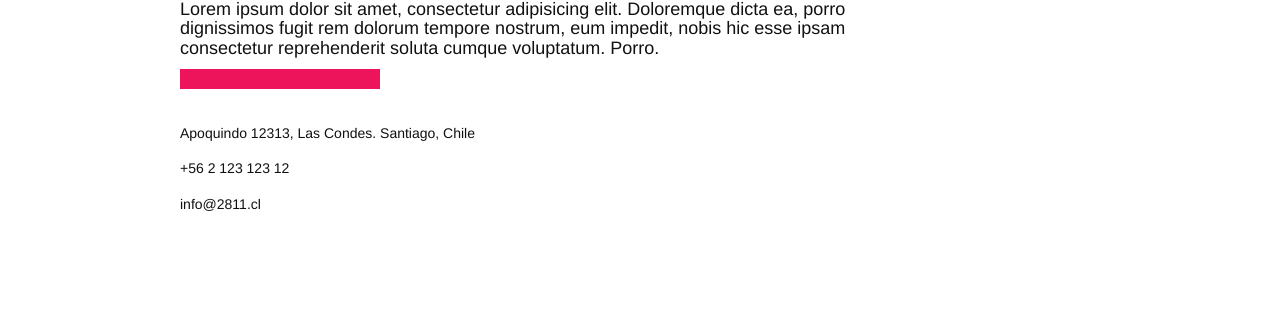
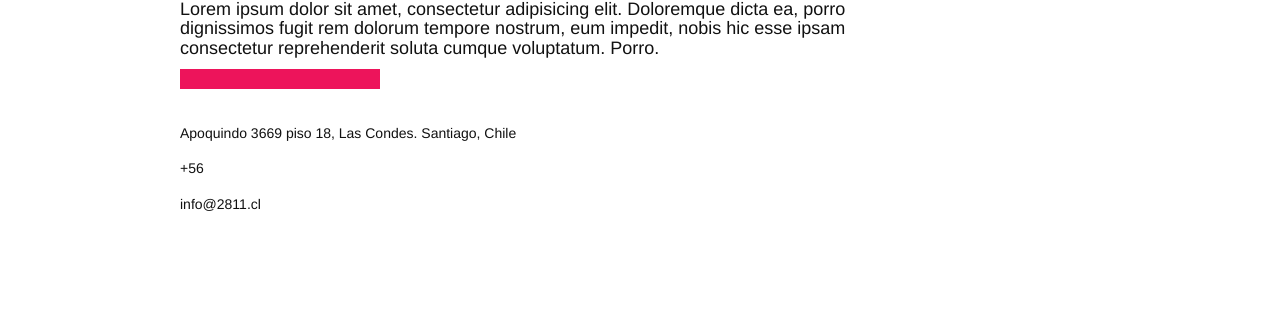
Before and after one commit to 2811Chile/2811Chile.github.io, a Jekyll site: the page built from contacto.md, in a window 1280 px wide. Shown: the part 255-572 px from the top of the page. Built offline with Jekyll 4.4.1, drawn with Linux system fonts in a browser that asks for light colours; nearby versions of some CDN libraries; some web fonts are replaced.

Commit message:
Updated Contacto

```diff
--- a/contacto.md
+++ b/contacto.md
@@ -1,13 +1,13 @@
 ---
 title: Contacto
 permalink: "/contacto/"
-layout: default
 descripcion: Lorem ipsum dolor sit amet, consectetur adipisicing elit. Doloremque
   dicta ea, porro dignissimos fugit rem dolorum tempore nostrum, eum impedit, nobis
   hic esse ipsam consectetur reprehenderit soluta cumque voluptatum. Porro.
-direccion: Apoquindo 12313, Las Condes. Santiago, Chile
-telefono: "+56 2 123 123 12"
+direccion: Apoquindo 3669 piso 18, Las Condes. Santiago, Chile
+telefono: "+56"
 email: info@2811.cl
+layout: default
 ---
 
 <section class="container" id="post">
```
